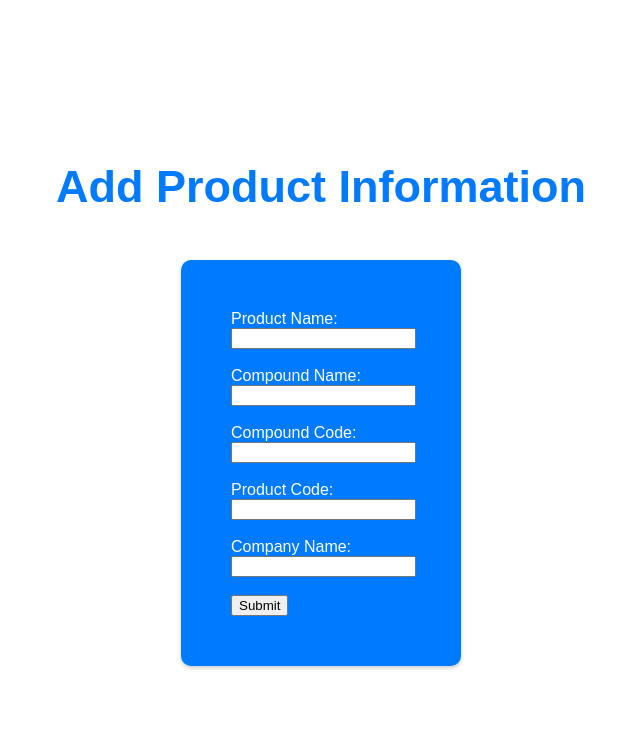
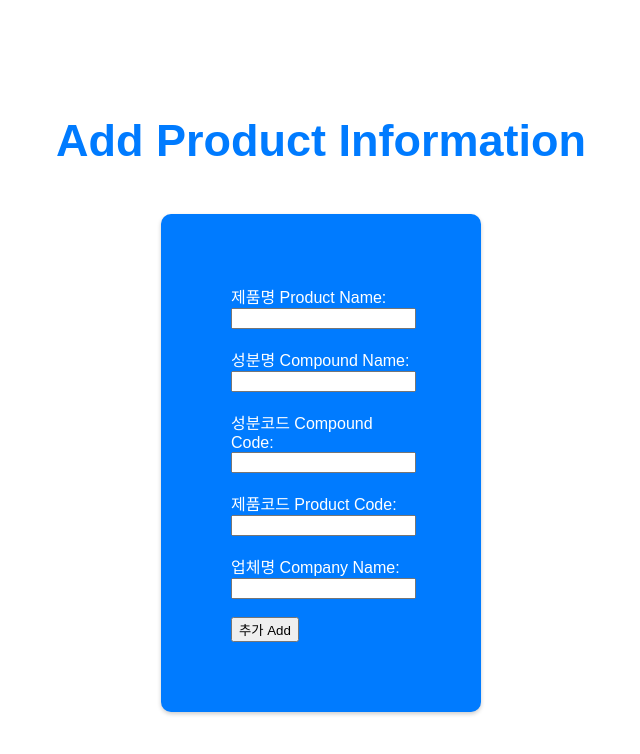
Before and after one commit to maroo1746/noverdose, a Django app: page /addinfo/ in a window 1280 px wide. Shown: the top 754 px of the page, without its empty margins (319-959 px from the left). Run offline with Django 4.2, Linux system fonts and the light colour scheme; a user stored in the database is signed in; parts of the project's set-up code (start-up, migrations or seed data) failed here and were passed over.

Commit message:
edit frontend addinfo KOR/ENG

```diff
--- a/searchmed/templates/searchmed/addinfo.html
+++ b/searchmed/templates/searchmed/addinfo.html
@@ -33,7 +33,7 @@
 
         .form-container {
             background-color: #007BFF;
-            padding: 50px;
+            padding: 70px;
             border-radius: 10px;
             box-shadow: 0 2px 4px rgba(0, 0, 0, 0.2);
             width: 100%;
@@ -56,22 +56,22 @@
     <form method="POST">
         {% csrf_token %}
         <div class="form-container">
-            <label for="product_name">Product Name:</label><br>
+            <label for="product_name">제품명 Product Name:</label><br>
             <input type="text" id="product_name" name="product_name" required><br><br>
 
-            <label for="compound_name">Compound Name:</label><br>
+            <label for="compound_name">성분명 Compound Name:</label><br>
             <input type="text" id="compound_name" name="compound_name" required><br><br>
 
-            <label for="compound_code">Compound Code:</label><br>
+            <label for="compound_code">성분코드 Compound Code:</label><br>
             <input type="text" id="compound_code" name="compound_code" required><br><br>
 
-            <label for="product_code">Product Code:</label><br>
+            <label for="product_code">제품코드 Product Code:</label><br>
             <input type="text" id="product_code" name="product_code" required><br><br>
 
-            <label for="company_name">Company Name:</label><br>
+            <label for="company_name">업체명 Company Name:</label><br>
             <input type="text" id="company_name" name="company_name" required><br><br>
 
-            <input type="submit" value="Submit">
+            <input type="submit" value="추가 Add">
         </div>
     </form>
 </body>
```
